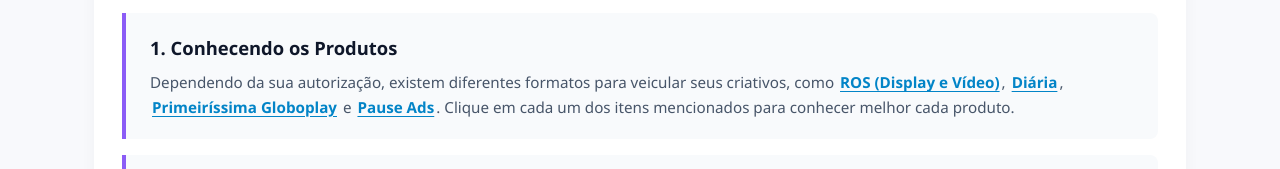
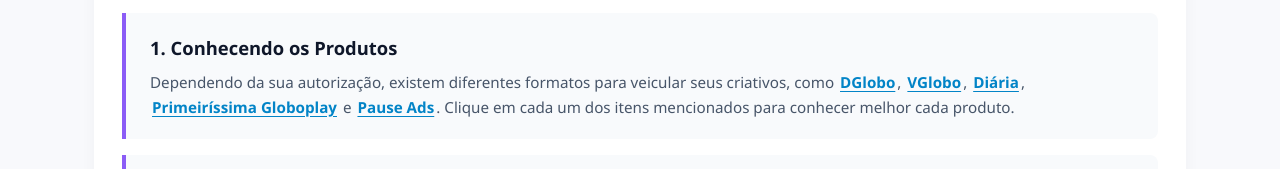
Before and after one commit to gestaodeparcerias/digital, a plain HTML site: page primeiros-passos.html in a window 1280 px wide. Shown: the part 409-578 px from the top of the page. Drawn offline with Linux system fonts and the light colour scheme.

Commit message:
Update primeiros-passos.html

```diff
--- a/primeiros-passos.html
+++ b/primeiros-passos.html
@@ -342,7 +342,8 @@
                 <h3>1. Conhecendo os Produtos</h3>
                 <p>
                     Dependendo da sua autorização, existem diferentes formatos para veicular seus criativos, como
-                    <button type="button" class="produto-trigger" data-produto="ros">ROS (Display e Vídeo)</button>,
+                    <button type="button" class="produto-trigger" data-produto="display">DGlobo</button>,
+                    <button type="button" class="produto-trigger" data-produto="display">VGlobo</button>,
                     <button type="button" class="produto-trigger" data-produto="diaria">Diária</button>,
                     <button type="button" class="produto-trigger" data-produto="primeirissima">Primeiríssima Globoplay</button> e
                     <button type="button" class="produto-trigger" data-produto="pause-ads">Pause Ads</button>.
@@ -384,9 +385,9 @@
     <script>
         // Edite aqui os textos exibidos na janela ao clicar em cada produto
         const produtosInfo = {
-            "ros": {
-                titulo: "ROS (Display e Vídeo)",
-                descricao: "<p>Adicione aqui a descrição do formato <strong>ROS (Display e Vídeo)</strong>, onde ocorre a veiculação e principais pontos de atenção.</p><p><em>Dica: você pode incluir especificações, regras de envio ou observações operacionais.</em></p>"
+            "display": {
+                titulo: "Display",
+                descricao: "<p>Adicione aqui a descrição do formato <strong>Display</strong>, onde ocorre a veiculação e principais pontos de atenção.</p><p><em>Dica: você pode incluir especificações, regras de envio ou observações operacionais.</em></p>"
             },
             "diaria": {
                 titulo: "Diária",
```
